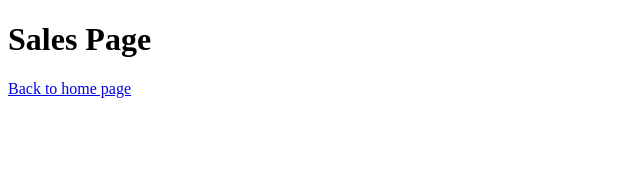
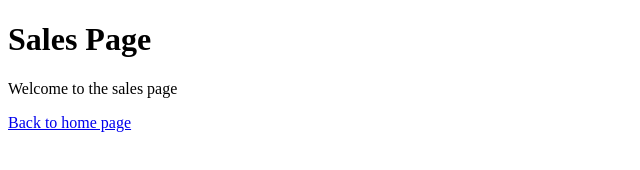
Before and after one commit to Lucimararocha872/Firstindex, a plain HTML site: page vendas..html in a window 1280 px wide. Shown: the whole page, without its empty margins (0-640 px from the left). Drawn offline with Linux system fonts and the light colour scheme.

Commit message:
Inserido bem vindo

```diff
--- a/vendas..html
+++ b/vendas..html
@@ -8,6 +8,7 @@
 </head>
 <body>
 <h1> Sales Page </h1>
+<p>Welcome to the sales page</p>
 <a href="index.html">Back to home page</a>
 </body>
 </html>
```
